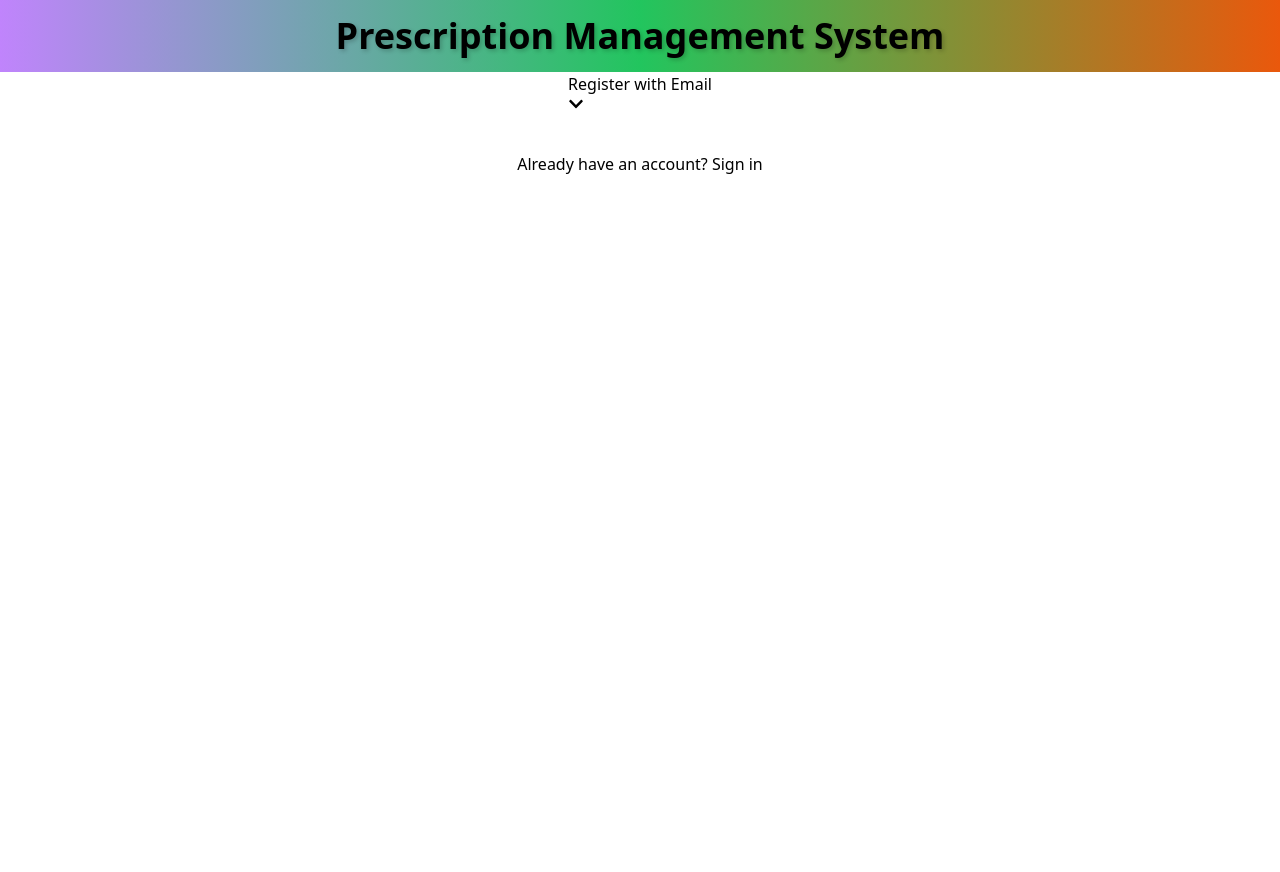
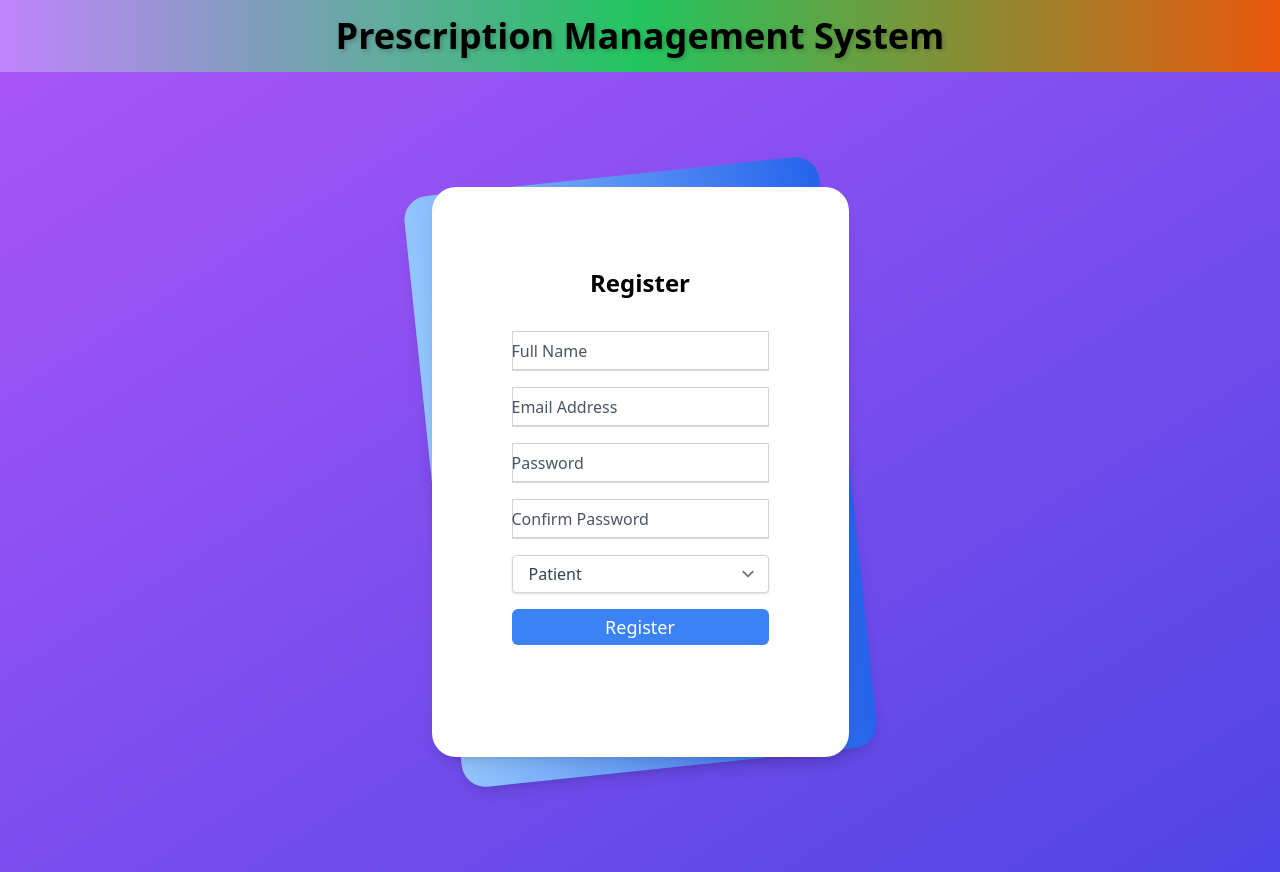
Before and after one commit to itsivali/prescription-manament-app, a React (Create React App) app: page /register in a window 1280 px wide. Before the commit the page ends 800 px from the top, so only its background shows below. Built offline with nearby package versions, Linux system fonts and the light colour scheme; no server answers.

Commit message:
chore: update postcss and nanoid dependencies in package files

```diff
--- a/package.json
+++ b/package.json
@@ -28,7 +28,7 @@
   },
   "devDependencies": {
     "autoprefixer": "^10.4.20",
-    "postcss": "^8.4.49",
+    "postcss": "^8.5.1",
     "tailwindcss": "^3.4.17"
   },
   "scripts": {
--- a/src/components/Authentication/Register.js
+++ b/src/components/Authentication/Register.js
@@ -38,7 +38,7 @@ function Register() {
     setError('');
 
     if (password !== confirmPassword) {
-      setError('Passwords do not match');
+      setError("Passwords do not match");
       return;
     }
 
@@ -47,7 +47,13 @@ function Register() {
         variables: { name, email, password, role },
       });
       localStorage.setItem('token', data.register.token);
-      navigate(role === 'DOCTOR' ? '/doctor-dashboard' : role === 'PHARMACIST' ? '/pharmacist-dashboard' : '/patient-dashboard');
+      if (role === 'DOCTOR') {
+        navigate('/doctor-dashboard');
+      } else if (role === 'PHARMACIST') {
+        navigate('/pharmacist-dashboard');
+      } else {
+        navigate('/patient-dashboard');
+      }
       toast.success('Registration successful!');
     } catch (err) {
       setError(err.message);
@@ -56,100 +62,98 @@ function Register() {
   };
 
   return (
-    <div className="min-h-screen flex items-center justify-center bg-gradient-to-r from-purple-500 via-pink-500 to-red-500 p-4">
-      <div className="bg-white shadow-2xl rounded-lg w-full max-w-5xl overflow-hidden">
-        <div className="flex flex-col md:flex-row">
-          {/* Email Registration Container */}
-          <div className="w-full md:w-1/2 p-8">
-            <div className="bg-white rounded-lg shadow-lg p-6">
-              <button
-                onClick={() => setIsFormExpanded(!isFormExpanded)}
-                className="w-full flex items-center justify-between text-lg font-semibold text-gray-700 mb-4"
-              >
-                <span>Register with Email</span>
-                <FaChevronDown className={`transform transition-transform duration-200 ${isFormExpanded ? 'rotate-180' : ''}`} />
-              </button>
-
-              {isFormExpanded && (
-                <>
-                  {error && <p className="text-red-500 text-sm mb-4">{error}</p>}
-                  <form onSubmit={handleSubmit} className="space-y-4">
+    <div className="min-h-screen bg-gradient-to-br from-purple-500 to-indigo-600 py-6 flex flex-col justify-center sm:py-12">
+      <div className="relative py-3 sm:max-w-xl sm:mx-auto">
+        <div className="absolute inset-0 bg-gradient-to-r from-blue-300 to-blue-600 shadow-lg transform -skew-y-6 sm:skew-y-0 sm:-rotate-6 sm:rounded-3xl"></div>
+        <div className="relative px-4 py-10 bg-white shadow-lg rounded-3xl sm:p-20">
+          <div className="max-w-md mx-auto">
+            <div>
+              <h1 className="text-2xl font-semibold">Register</h1>
+            </div>
+            <div className="divide-y divide-gray-200">
+              <div className="py-8 text-base leading-6 space-y-4 text-gray-700 sm:text-lg sm:leading-7">
+                {error && <p className="text-red-500">{error}</p>}
                 <div className="relative">
-                      <FaUser className="absolute left-3 top-3 text-gray-400" />
                   <input
+                    autoComplete="off"
+                    id="name"
+                    name="name"
                     type="text"
+                    className="peer placeholder-transparent h-10 w-full border-b-2 border-gray-300 text-gray-900 focus:outline-none focus:borer-rose-600"
                     placeholder="Full Name"
-                        className="input-field"
                     value={name}
                     onChange={(e) => setName(e.target.value)}
                     required
                   />
+                  <label htmlFor="name" className="absolute left-0 -top-3.5 text-gray-600 text-sm peer-placeholder-shown:text-base peer-placeholder-shown:text-gray-440 peer-placeholder-shown:top-2 transition-all peer-focus:-top-3.5 peer-focus:text-gray-600 peer-focus:text-sm">Full Name</label>
                 </div>
                 <div className="relative">
-                      <FaEnvelope className="absolute left-3 top-3 text-gray-400" />
                   <input
+                    autoComplete="off"
+                    id="email"
+                    name="email"
                     type="email"
-                        placeholder="Email Address"
-                        className="input-field"
+                    className="peer placeholder-transparent h-10 w-full border-b-2 border-gray-300 text-gray-900 focus:outline-none focus:borer-rose-600"
+                    placeholder="Email address"
                     value={email}
                     onChange={(e) => setEmail(e.target.value)}
                     required
                   />
+                  <label htmlFor="email" className="absolute left-0 -top-3.5 text-gray-600 text-sm peer-placeholder-shown:text-base peer-placeholder-shown:text-gray-440 peer-placeholder-shown:top-2 transition-all peer-focus:-top-3.5 peer-focus:text-gray-600 peer-focus:text-sm">Email Address</label>
                 </div>
                 <div className="relative">
-                      <FaLock className="absolute left-3 top-3 text-gray-400" />
                   <input
+                    autoComplete="off"
+                    id="password"
+                    name="password"
                     type="password"
+                    className="peer placeholder-transparent h-10 w-full border-b-2 border-gray-300 text-gray-900 focus:outline-none focus:borer-rose-600"
                     placeholder="Password"
-                        className="input-field"
                     value={password}
                     onChange={(e) => setPassword(e.target.value)}
                     required
                   />
+                  <label htmlFor="password" className="absolute left-0 -top-3.5 text-gray-600 text-sm peer-placeholder-shown:text-base peer-placeholder-shown:text-gray-440 peer-placeholder-shown:top-2 transition-all peer-focus:-top-3.5 peer-focus:text-gray-600 peer-focus:text-sm">Password</label>
                 </div>
                 <div className="relative">
-                      <FaLock className="absolute left-3 top-3 text-gray-400" />
                   <input
+                    autoComplete="off"
+                    id="confirmPassword"
+                    name="confirmPassword"
                     type="password"
+                    className="peer placeholder-transparent h-10 w-full border-b-2 border-gray-300 text-gray-900 focus:outline-none focus:borer-rose-600"
                     placeholder="Confirm Password"
-                        className="input-field"
                     value={confirmPassword}
                     onChange={(e) => setConfirmPassword(e.target.value)}
                     required
                   />
+                  <label htmlFor="confirmPassword" className="absolute left-0 -top-3.5 text-gray-600 text-sm peer-placeholder-shown:text-base peer-placeholder-shown:text-gray-440 peer-placeholder-shown:top-2 transition-all peer-focus:-top-3.5 peer-focus:text-gray-600 peer-focus:text-sm">Confirm Password</label>
                 </div>
-                    <div>
+                <div className="relative">
                   <select
+                    id="role"
+                    name="role"
+                    className="block appearance-none w-full bg-white border border-gray-300 hover:border-gray-500 px-4 py-2 pr-8 rounded shadow leading-tight focus:outline-none focus:shadow-outline"
                     value={role}
                     onChange={(e) => setRole(e.target.value)}
-                        className="input-field"
                     required
                   >
-                        <option value="PATIENT">Patient</option>
-                        <option value="DOCTOR">Doctor</option>
-                        <option value="PHARMACIST">Pharmacist</option>
+                    <option>Patient</option>
+                    <option>Doctor</option>
+                    <option>Pharmacist</option>
                   </select>
                 </div>
-                    <button type="submit" className="button-primary">
+                <div className="relative">
+                  <button
+                    type="submit"
+                    className="w-full bg-blue-500 text-white rounded-md px-2 py-1 hover:bg-blue-600 transition-colors"
+                  >
                     {loading ? 'Registering...' : 'Register'}
                   </button>
-                  </form>
-                </>
-              )}
                 </div>
               </div>
-
-          {/* SSO Registration */}
-          <div className="w-full md:w-1/2 p-8 flex flex-col items-center">
-            <GoogleLogin onSuccess={() => navigate('/patient-dashboard')} onError={() => toast.error('Google registration failed')} />
             </div>
           </div>
-
-        <div className="text-center py-4 border-t">
-          <span className="text-gray-600">Already have an account? </span>
-          <Link to="/login" className="text-indigo-600 hover:underline font-medium">
-            Sign in
-          </Link>
         </div>
       </div>
     </div>
--- a/tailwind.config.js
+++ b/tailwind.config.js
@@ -1,28 +1,14 @@
-
+/** @type {import('tailwindcss').Config} */
 module.exports = {
-
-  purge: [],
-
-  darkMode: false, // or 'media' or 'class'
-
+  content: [
+    "./src/**/*.{js,jsx,ts,tsx}",
+    "./public/index.html",
+  ],
   theme: {
-
     extend: {},
-
   },
-
-  variants: {
-
-    extend: {},
-
-  },
-
   plugins: [
-
     require('@tailwindcss/forms'),
-
     require('@tailwindcss/typography'),
-
   ],
-
 }
```
Also changed, not shown: 1 other file (tests, documents, lock files or other folders). Lines whose indentation alone changed are shown as unchanged.
